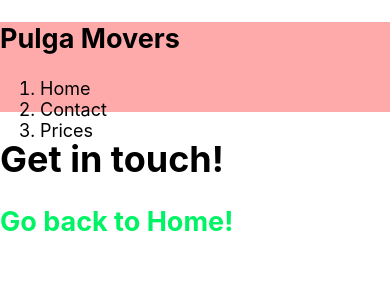
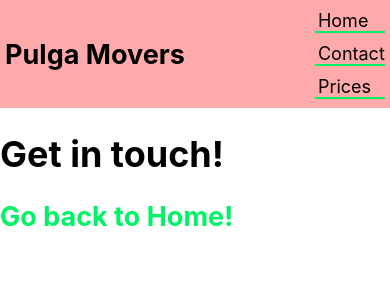
Before and after one commit to chantrex/movers, a Next.js app: page /contact in a window 390 px wide. Shown: the top 300 px of the page. Built offline with nearby package versions, Linux system fonts and the light colour scheme.

Commit message:
The navbar has a good responsive for 400px screens

```diff
--- a/components/Navbar/index.js
+++ b/components/Navbar/index.js
@@ -7,16 +7,16 @@ export default function Navbar() {
     <>
       <section className={styles.container}>
         <h1>Pulga Movers</h1>
-        <div>
-          <ol>
+        <div className={styles.navbarLinksBox}>
+          <ol className={styles.navbarLinksOl}>
             <Link href="/">
-              <li>Home</li>
+              <p className={styles.navbarLinks}>Home</p>
             </Link>
             <Link href="/contact">
-              <li>Contact</li>
+              <p className={styles.navbarLinks}>Contact</p>
             </Link>
             <Link href="/prices">
-              <li>Prices</li>
+              <p className={styles.navbarLinks}>Prices</p>
             </Link>
           </ol>
         </div>
--- a/components/Navbar/navbar.module.css
+++ b/components/Navbar/navbar.module.css
@@ -1,6 +1,60 @@
-
 .container {
+  display: flex;
+  justify-content: space-around;
+  align-items: center;
   background-color: rgba(255, 0, 0, 0.332);
   width: 100vw;
-  height: 5rem;
+  height: 6rem;
+  padding: 5px;
 }
+
+.navbarLinksOl {
+  display: flex;
+  justify-content: space-between;
+  align-self: center;
+  width: 400px;
+}
+
+.navbarLinks {
+  font-size: 25px;
+  cursor: pointer;
+  padding: 5px;
+}
+
+.navbarLinks:hover {
+  border-top: 2px solid #00f365;
+  font-weight: 500;
+  transition: .1s ease-in-out;
+}
+
+@media screen and (max-width: 400px) {
+
+  .container {
+    display: flex;
+    align-items: center;
+    justify-content: center;
+  }
+
+  .navbarLinksOl {
+    display: flex;
+    flex-direction: column;
+    justify-content: center;
+    align-items: flex-end;
+    width: 200px;
+    padding: 0;
+  }
+  .navbarLinks {
+    font-size: 18px;
+    cursor: pointer;
+    padding: 0 3px;
+    margin: 5px 0;
+    border-bottom: 2px solid #00f365;
+    width: 70px;
+  }
+
+  .navbarLinks:hover {
+    border-top: 0;
+    font-weight: 0;
+  }
+
+}
```
